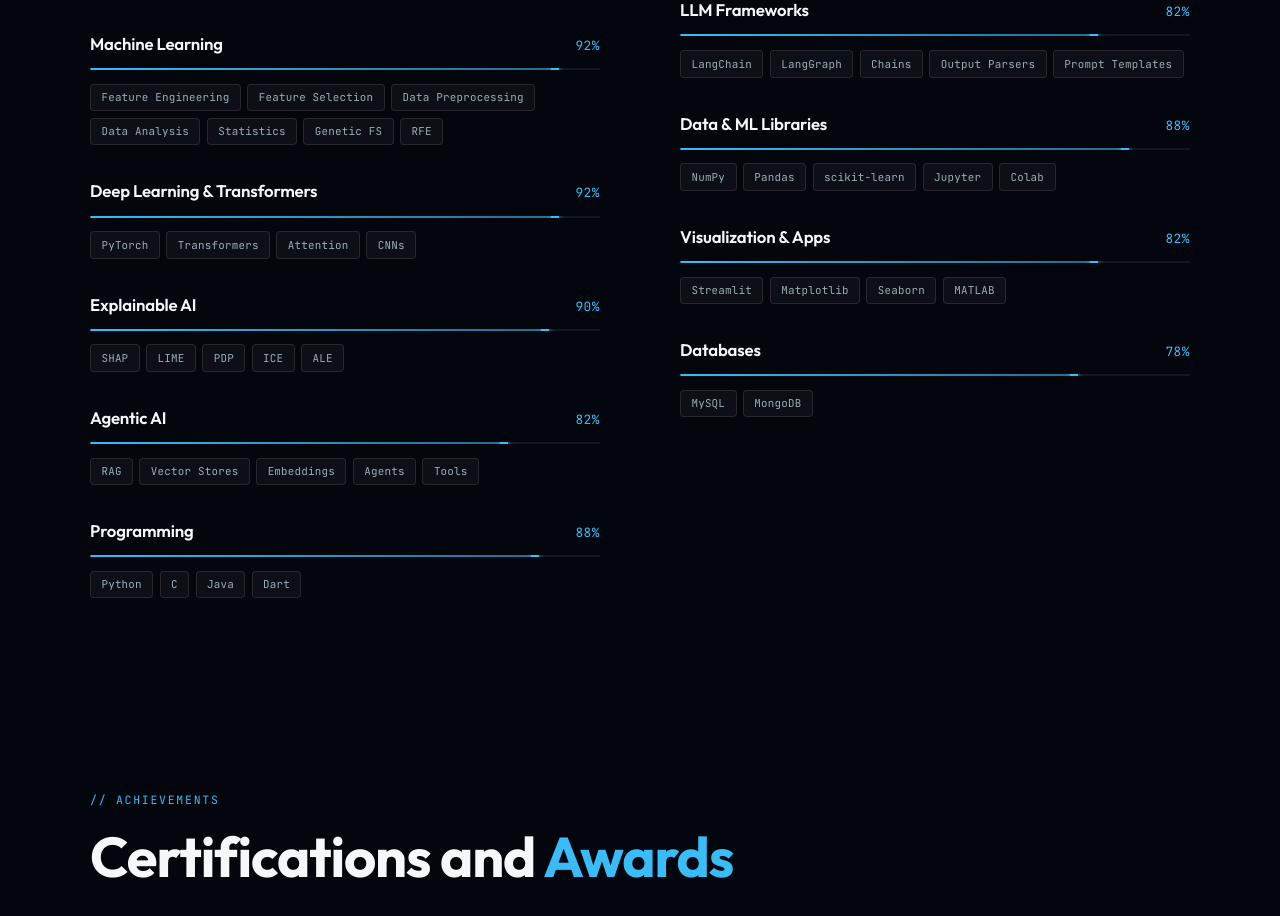
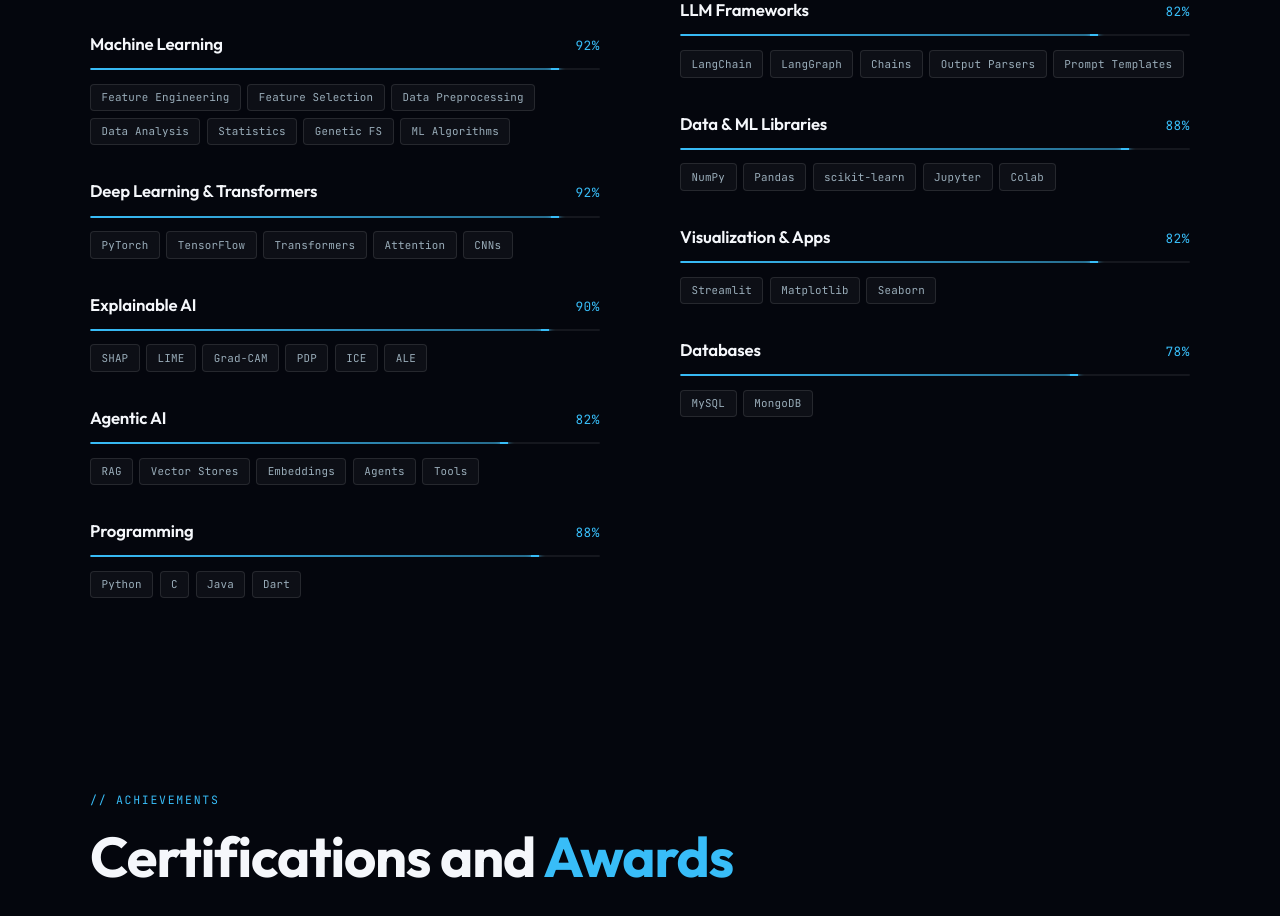
Before and after one commit to iamshibly/shibly-s-portfolio, a React (Vite) app: page / in a window 1280 px wide. Shown: the part 10331-11247 px from the top of the page. Built offline with nearby package versions, Linux system fonts and the light colour scheme; no server answers.

Commit message:
Skills: ML Algorithms, TensorFlow, Grad-CAM; drop MATLAB
Co-Authored-By: shiblysui <zubayer0ahmad@gmail.com>

```diff
--- a/src/data/portfolio.ts
+++ b/src/data/portfolio.ts
@@ -417,9 +417,9 @@ export const skillGroups: SkillGroup[] = [
     groupTitle: 'Core & ML',
     skills: [
       { name: 'Federated Learning',           level: 90, tags: ['FedAvg', 'FedProx', 'Secure Aggregation', 'Differential Privacy', 'Non-IID', 'Self-Supervision'] },
-      { name: 'Machine Learning',             level: 92, tags: ['Feature Engineering', 'Feature Selection', 'Data Preprocessing', 'Data Analysis', 'Statistics', 'Genetic FS', 'RFE'] },
-      { name: 'Deep Learning & Transformers', level: 92, tags: ['PyTorch', 'Transformers', 'Attention', 'CNNs'] },
-      { name: 'Explainable AI',               level: 90, tags: ['SHAP', 'LIME', 'PDP', 'ICE', 'ALE'] },
+      { name: 'Machine Learning',             level: 92, tags: ['Feature Engineering', 'Feature Selection', 'Data Preprocessing', 'Data Analysis', 'Statistics', 'Genetic FS', 'ML Algorithms'] },
+      { name: 'Deep Learning & Transformers', level: 92, tags: ['PyTorch', 'TensorFlow', 'Transformers', 'Attention', 'CNNs'] },
+      { name: 'Explainable AI',               level: 90, tags: ['SHAP', 'LIME', 'Grad-CAM', 'PDP', 'ICE', 'ALE'] },
       { name: 'Agentic AI',                   level: 82, tags: ['RAG', 'Vector Stores', 'Embeddings', 'Agents', 'Tools'] },
       { name: 'Programming',                  level: 88, tags: ['Python', 'C', 'Java', 'Dart'] },
     ],
@@ -430,7 +430,7 @@ export const skillGroups: SkillGroup[] = [
       { name: 'Development Tools',     level: 90, tags: ['Git', 'GitHub', 'VS Code', 'LaTeX', 'Overleaf'] },
       { name: 'LLM Frameworks',        level: 82, tags: ['LangChain', 'LangGraph', 'Chains', 'Output Parsers', 'Prompt Templates'] },
       { name: 'Data & ML Libraries',   level: 88, tags: ['NumPy', 'Pandas', 'scikit-learn', 'Jupyter', 'Colab'] },
-      { name: 'Visualization & Apps',  level: 82, tags: ['Streamlit', 'Matplotlib', 'Seaborn', 'MATLAB'] },
+      { name: 'Visualization & Apps',  level: 82, tags: ['Streamlit', 'Matplotlib', 'Seaborn'] },
       { name: 'Databases',             level: 78, tags: ['MySQL', 'MongoDB'] },
     ],
   },
```
Also changed, not shown: 1 other file (tests, documents, lock files or other folders).
